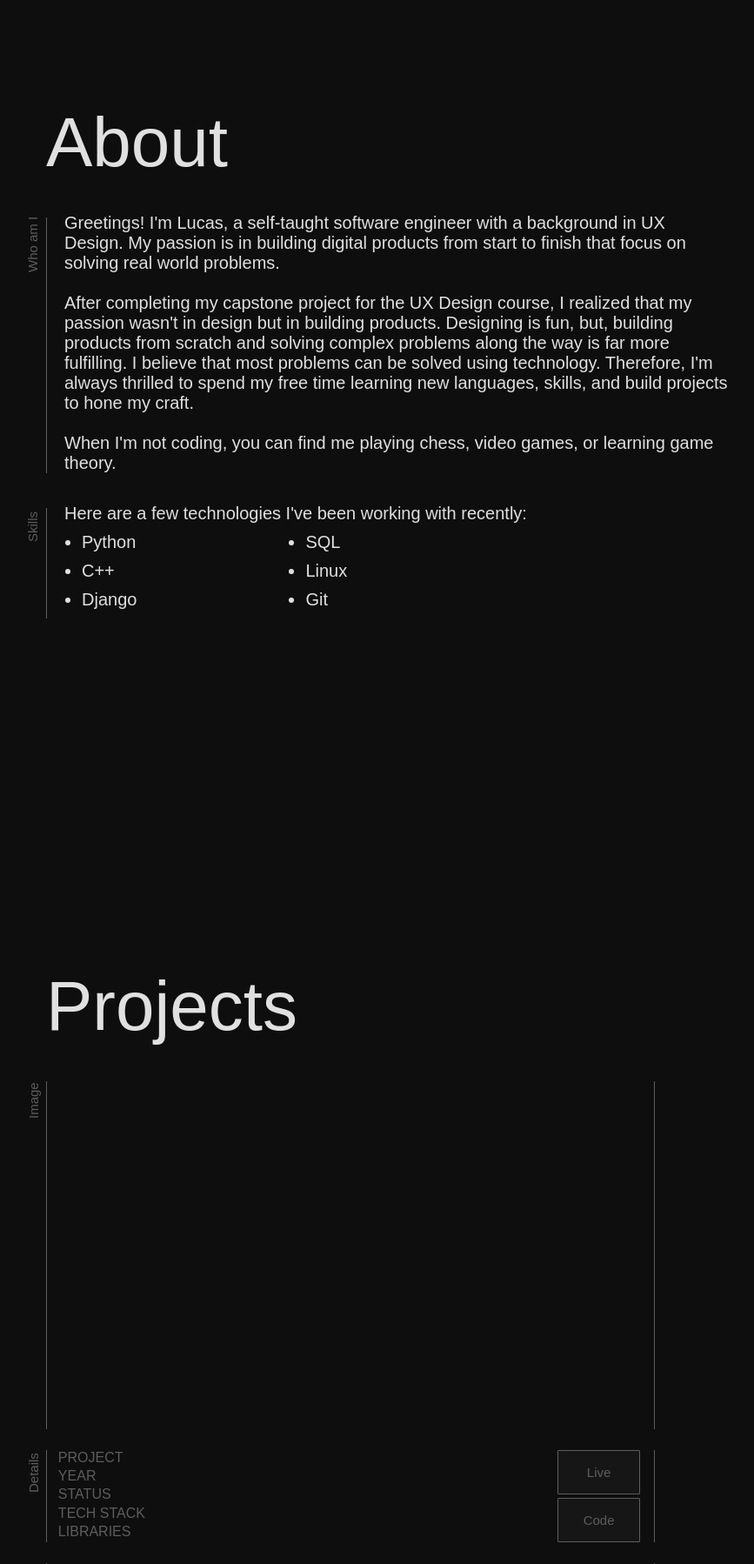
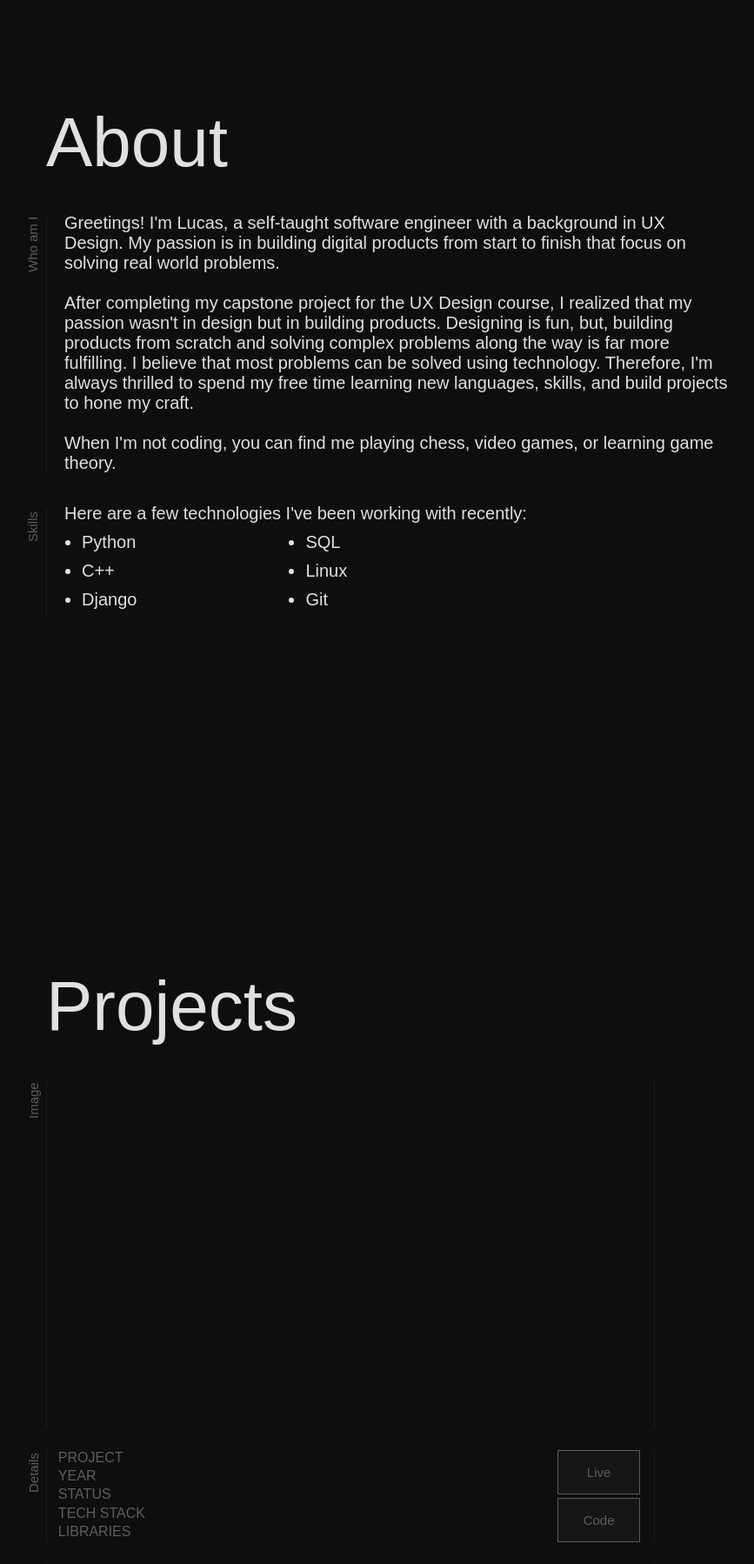
Before and after one commit to imcarlosvictor/my-portfolio-vercel, a Django app: page / in a window 1280 px wide. Shown: the part 842-2640 px from the top of the page at 87% size, without its empty margins (107-974 px from the left). Run offline with Django 4.2, Linux system fonts and the light colour scheme; data that the repository does not hold is empty; some web fonts are replaced.

Commit message:
minor changes: reduced border visibility

```diff
--- a/my_portfolio/static/css/style.css
+++ b/my_portfolio/static/css/style.css
@@ -323,7 +323,8 @@ body {
 	width: 70%;
 	padding-left: 1em;
 	font-size: 20px;
-	border-left: solid 1px var(--grey);
+	/* border-left: solid 1px var(--grey); */
+	border-left: solid 1px rgba(224,224,224,.07);
 }
 
 #about-me-content > .section-about-me {
@@ -342,7 +343,8 @@ body {
 .skill-section {
 	width: 70%;
 	margin-top: 2em;
-	border-left: solid 1px var(--grey);
+	/* border-left: solid 1px var(--grey); */
+	border-left: solid 1px rgba(224,224,224,.07);
 	padding-left: 1em;
 	font-size: 20px;
 }
@@ -389,8 +391,10 @@ body {
 
 .project-image-section, .project-details-section, .project-description-section {
 	margin-top: 1.5em;
-	border-left: 1px solid var(--grey);
-	border-right: 1px solid var(--grey);
+	/* border-left: 1px solid var(--grey); */
+	/* border-right: 1px solid var(--grey); */
+	border-left: solid 1px rgba(224,224,224,.07);
+	border-right: solid 1px rgba(224,224,224,.07);
 	padding: 0 1em;
 }
 
```
Also changed, not shown: 1 other file.
